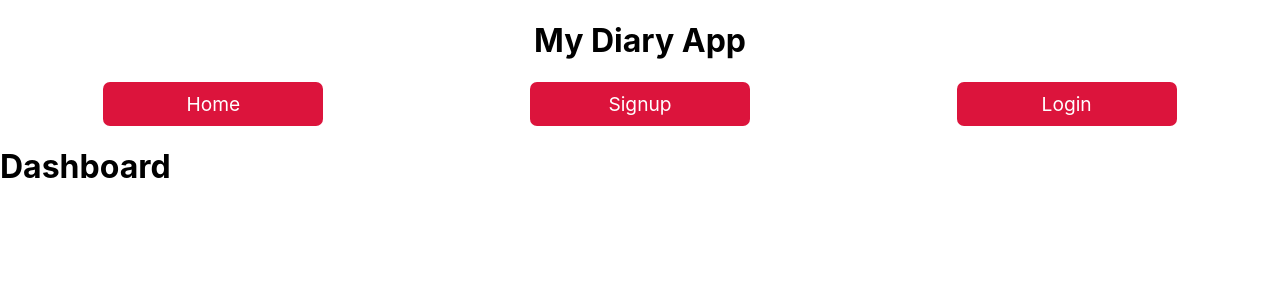
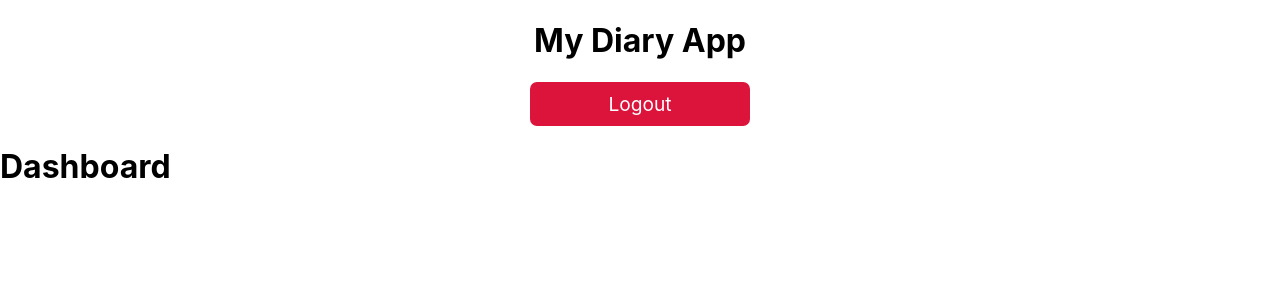
Before and after one commit to WanjaNjunge/diary, a React (Create React App) app in the folder client/: page /dashboard in a window 1280 px wide. Shown: the top 300 px of the page. Built offline with nearby package versions, Linux system fonts and the light colour scheme; sample sign-in values are in the browser's storage.

Commit message:
Add logout functionality to the home page

```diff
--- a/client/src/App.js
+++ b/client/src/App.js
@@ -22,7 +22,7 @@ export const App = (props) => {
 
 
     return <>
-    <Nav />
+    <Route path="/" component={Nav}/>
     <Switch>
         <Route exact path="/" component={Home} />
         <Route path="/auth/:form" component={Auth} />
--- a/client/src/components/Nav.js
+++ b/client/src/components/Nav.js
@@ -1,14 +1,38 @@
 import React from "react"
 import { Link } from "react-router-dom"
+import { useAppState } from "../AppState"
 
 const Nav = (props) => {
+
+    const { state, dispatch } = useAppState();
+
     return <header>
         <h1>My Diary App</h1>
         <nav>
-            <Link to="/"><div>Home</div></Link>
-            <Link to="/auth/signup"><div>Signup</div></Link>
-            <Link to="/auth/login"><div>Login</div></Link>
-        </nav>
+        {!state.token ? (
+          <>
+            <Link to="/">
+              <div>Home</div>
+            </Link>
+            <Link to="/auth/signup">
+              <div>Signup</div>
+            </Link>
+            <Link to="/auth/login">
+              <div>Login</div>
+            </Link>
+          </>
+        ) : null}
+        {state.token ? (
+          <div
+            onClick={() => {
+              dispatch({ type: "logout" });
+              props.history.push("/");
+            }}
+          >
+            Logout
+          </div>
+        ) : null}
+      </nav>
     </header>
 }
 
```
